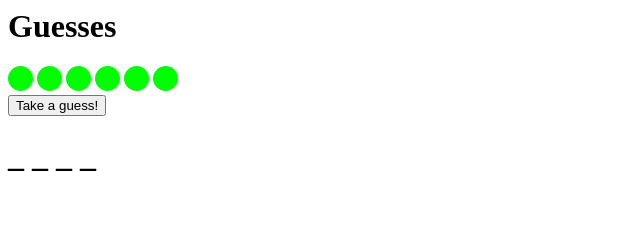
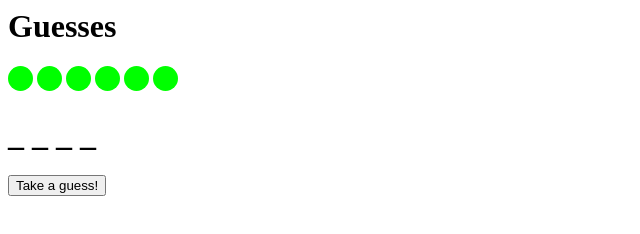
Before and after one commit to SomeAspy/project4, a plain HTML site: page index.html in a window 1280 px wide. Shown: the whole page, without its empty margins (0-640 px from the left). Drawn offline with Linux system fonts and the light colour scheme.

Commit message:
finally got it working omg

```diff
--- a/game.js
+++ b/game.js
@@ -1,6 +1,6 @@
 // eslint-disable-next-line no-unused-vars
 function takeGuess(){
-    return prompt("Enter a letter");
+    return(prompt("Enter a letter"))
 }
 
 function rArray(list) {
--- a/index.html
+++ b/index.html
@@ -12,7 +12,6 @@
             <span class="guess"></span>
             <span class="guess"></span>
         </div>
-        <button onclick="takeGuess()">Take a guess!</button>
         <div>
             <h1 id="word"></h1>
         </div>
@@ -21,3 +20,4 @@
 
 <script src="words.js"></script>
 <script src="game.js"></script>
+<button onclick="window.guess = takeGuess()">Take a guess!</button>
```
